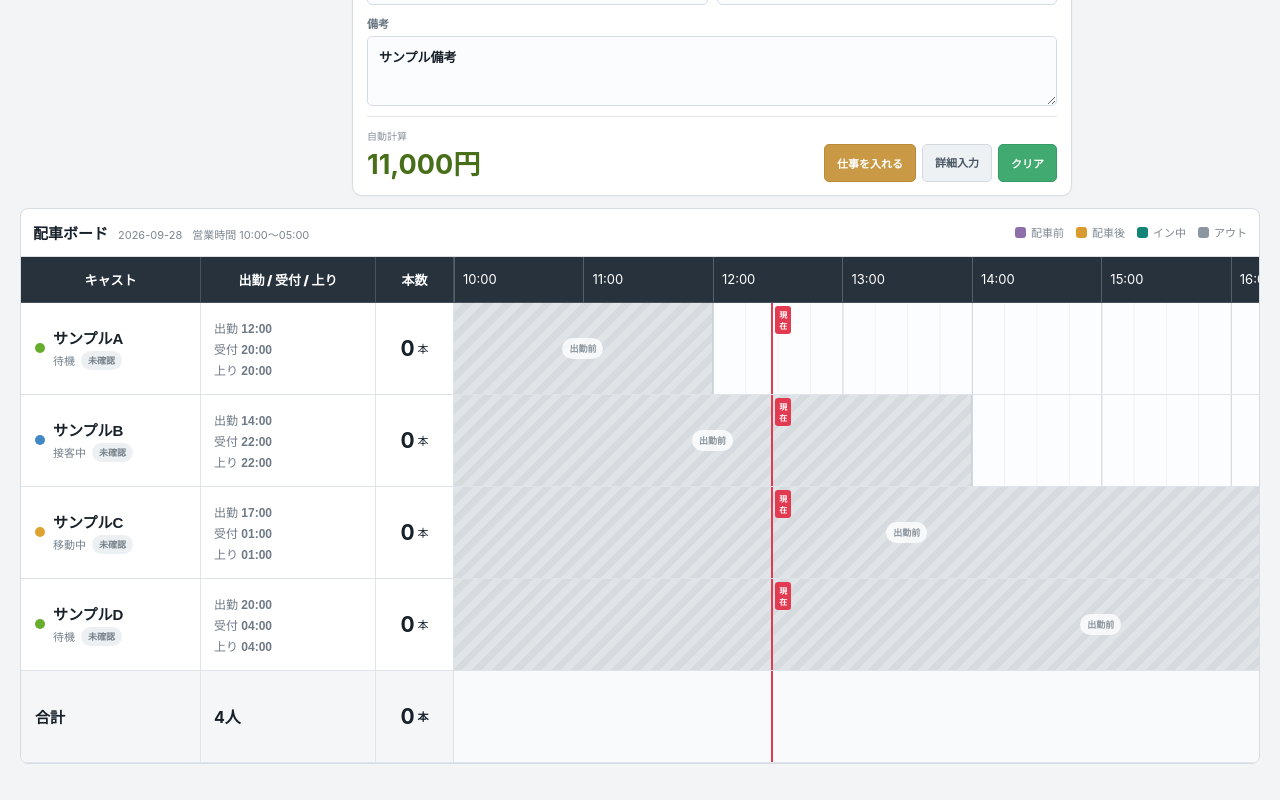
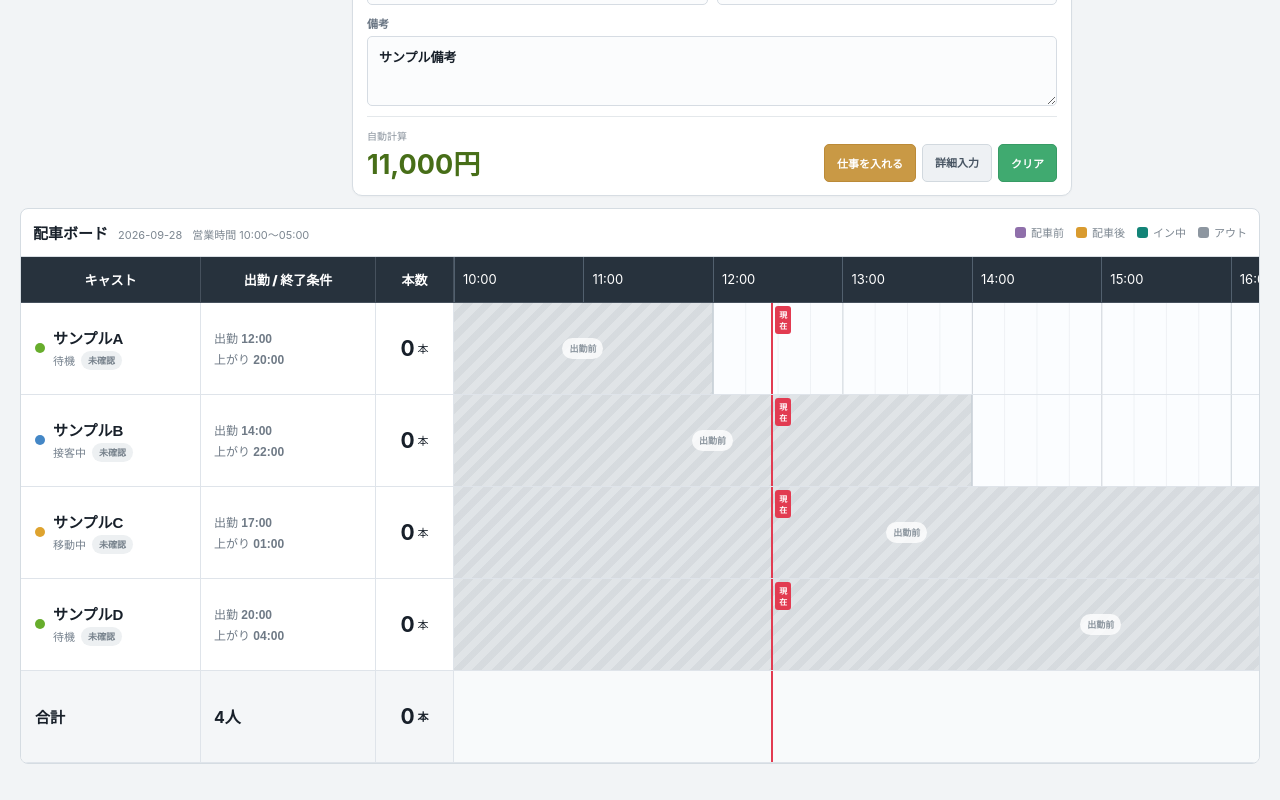
Before and after one commit to admozisan-design/night-desk, a Next.js app: page / in a window 1280 px wide. Shown: the part 868-1668 px from the top of the page. Built offline with nearby package versions, Linux system fonts and the light colour scheme.

Commit message:
Use single shift end condition on dispatch board

```diff
--- a/app/page.tsx
+++ b/app/page.tsx
@@ -5,7 +5,7 @@ import { FormEvent, useEffect, useMemo, useState } from "react";
 import { casts as defaultCasts, defaultPricingConfig, defaultStoreSettings, drivers as defaultDrivers, hotels as defaultHotels, options as defaultOptions } from "@/lib/mock-data";
 import { calculateOrderTotal, formatYen } from "@/lib/pricing";
 import { deleteOrder, loadCasts, loadDrivers, loadHotels, loadOptions, loadOrders, loadPricing, loadStoreSettings, saveCasts, saveOrder, updateOrder } from "@/lib/storage";
-import type { Cast, CastAttendanceStatus, CastStatus, Driver, Hotel, Order, OrderStatus, PricingConfig, StoreOption } from "@/lib/types";
+import type { Cast, CastAttendanceStatus, CastShiftEndType, CastStatus, Driver, Hotel, Order, OrderStatus, PricingConfig, StoreOption } from "@/lib/types";
 
 const BOARD_START = 10 * 60;
 const BOARD_MINUTES = 19 * 60;
@@ -141,7 +141,7 @@ export default function DashboardPage(){
   const [date,setDate] = useState(()=>dateInputValue(new Date()));
   const [detailCastId,setDetailCastId] = useState<string|null>(null);
   const [shiftEditCastId,setShiftEditCastId] = useState<string|null>(null);
-  const [shiftDraft,setShiftDraft] = useState({start:"18:00",receptionEnd:"04:00",end:"04:00"});
+  const [shiftDraft,setShiftDraft] = useState<{start:string;endType:CastShiftEndType;endTime:string}>({start:"18:00",endType:"leave",endTime:"04:00"});
   const [selectedOrderId,setSelectedOrderId] = useState<string|null>(null);
   const [orderMode,setOrderMode] = useState<"menu"|"extend">("menu");
   const [editingOrderId,setEditingOrderId] = useState<string|null>(null);
@@ -300,8 +300,8 @@ export default function DashboardPage(){
     const nextShift={
       date,
       start:existing?.start ?? cast.shiftStart ?? "18:00",
-      receptionEnd:existing?.receptionEnd ?? existing?.end ?? cast.shiftEnd ?? "04:00",
-      end:existing?.end ?? cast.shiftEnd ?? "04:00",
+      endType:existing?.endType ?? "leave",
+      endTime:existing?.endTime ?? cast.shiftEnd ?? "04:00",
       working:existing?.working ?? true,
       attendance:existing?.attendance,
       ...changes
@@ -321,15 +321,15 @@ export default function DashboardPage(){
     const shift=castShiftForDate(cast,date);
     setShiftDraft({
       start:shift?.start ?? cast.shiftStart ?? "18:00",
-      receptionEnd:shift?.receptionEnd ?? shift?.end ?? cast.shiftEnd ?? "04:00",
-      end:shift?.end ?? cast.shiftEnd ?? "04:00"
+      endType:shift?.endType ?? "leave",
+      endTime:shift?.endTime ?? cast.shiftEnd ?? "04:00"
     });
     setShiftEditCastId(cast.id);
   }
 
   function saveQuickShift(){
     if(!shiftEditCast) return;
-    replaceCastShift(shiftEditCast,{start:shiftDraft.start,receptionEnd:shiftDraft.receptionEnd,end:shiftDraft.end,working:true});
+    replaceCastShift(shiftEditCast,{start:shiftDraft.start,endType:shiftDraft.endType,endTime:shiftDraft.endTime,working:true});
     setShiftEditCastId(null);
   }
 
@@ -705,7 +705,7 @@ export default function DashboardPage(){
       <div className="dispatchScroll boardZoomWrap">
         <div className="dispatchBoard wideBoard">
           <div className="dispatchHeader dispatchNameHead">キャスト</div>
-          <div className="dispatchHeader dispatchShiftHead">出勤 / 受付 / 上り</div>
+          <div className="dispatchHeader dispatchShiftHead">出勤 / 終了条件</div>
           <div className="dispatchHeader dispatchCountHead">本数</div>
           <div className="timelineHeader longTimeline">{hourLabels.map(hour=><div key={hour}>{hour}</div>)}</div>
 
@@ -715,11 +715,14 @@ export default function DashboardPage(){
             const shift=castShiftForDate(cast,date);
             const attendance=shift?.attendance;
             const unavailable=attendance==="absent" || attendance==="leftEarly";
-            const shiftStart=shift?.start ?? cast.shiftStart ?? "10:00";
-            const shiftEnd=shift?.end ?? cast.shiftEnd ?? "05:00";
-            const receptionEnd=shift?.receptionEnd ?? shiftEnd;
-            const availability=shiftAvailabilityPosition(shiftStart,shiftEnd);
-            const receptionClosed=receptionClosedPosition(receptionEnd,shiftEnd);
+            const shiftStart=shift?.start ?? cast.shiftStart ?? storeSettings.openTime;
+            const endType=shift?.endType ?? "leave";
+            const endTime=shift?.endTime ?? cast.shiftEnd ?? storeSettings.closeTime;
+            const timelineEnd=endType==="leave" ? endTime : storeSettings.closeTime;
+            const availability=shiftAvailabilityPosition(shiftStart,timelineEnd);
+            const receptionClosed=endType==="reception"
+              ? receptionClosedPosition(endTime,storeSettings.closeTime)
+              : null;
             return <div className={`dispatchRowContents ${unavailable?"isUnavailableCast":""}`} key={cast.id}>
               <div className="dispatchName">
                 <span className={`castStateDot ${cast.status}`}/>
@@ -736,8 +739,7 @@ export default function DashboardPage(){
               <div className="dispatchShift">
                 <button type="button" className="dispatchShiftQuick" onClick={()=>openShiftQuickEdit(cast)} title="出勤時間をクイック修正">
                   <span>出勤 <b>{shift?.start ?? cast.shiftStart ?? "--:--"}</b></span>
-                  <span>受付 <b>{shift?.receptionEnd ?? shift?.end ?? cast.shiftEnd ?? "--:--"}</b></span>
-                  <span>上り <b>{shift?.end ?? cast.shiftEnd ?? "--:--"}</b></span>
+                  <span>{(shift?.endType ?? "leave")==="reception" ? "受付終了" : "上がり"} <b>{shift?.endTime ?? cast.shiftEnd ?? "--:--"}</b></span>
                 </button>
               </div>
               <div className="dispatchCount"><strong>{castOrders.length}</strong><span>本</span></div>
@@ -759,9 +761,9 @@ export default function DashboardPage(){
                   </button>
                 })}
                 {!visibleOrders.length && !unavailable && <span className="emptyTimeline">空き</span>}
-                <div className="receptionClosedBlock" style={receptionClosed} title="受付終了後">
-                  <span>受付終了後</span>
-                </div>
+                {receptionClosed && <div className="receptionClosedBlock" style={receptionClosed} title="受付終了後">
+                  <span>受付終了後（事前予約のみ）</span>
+                </div>}
                 <div className="offShiftBlock before" style={{width:availability.beforeWidth}} title="出勤時間外">
                   <span>出勤前</span>
                 </div>
@@ -846,7 +848,7 @@ export default function DashboardPage(){
         </div>
         <div className="attendanceModalInfo">
           <div><span>日付</span><strong>{date}</strong></div>
-          <div><span>出勤予定</span><strong>{detailShift?.start ?? detailCast.shiftStart ?? "--:--"} 〜 {detailShift?.end ?? detailCast.shiftEnd ?? "--:--"}</strong></div>
+          <div><span>出勤予定</span><strong>{detailShift?.start ?? detailCast.shiftStart ?? "--:--"} / {(detailShift?.endType ?? "leave")==="reception" ? "受付終了" : "上がり"} {detailShift?.endTime ?? detailCast.shiftEnd ?? "--:--"}</strong></div>
           <div><span>現在状態</span><strong>{statusLabels[detailCast.status]}</strong></div>
         </div>
         <div className="attendanceModalSection">
@@ -880,11 +882,14 @@ export default function DashboardPage(){
           <label>出勤
             <input type="time" value={shiftDraft.start} onChange={e=>setShiftDraft(current=>({...current,start:e.target.value}))}/>
           </label>
-          <label>受付終了
-            <input type="time" value={shiftDraft.receptionEnd} onChange={e=>setShiftDraft(current=>({...current,receptionEnd:e.target.value}))}/>
+          <label>終了条件
+            <select value={shiftDraft.endType} onChange={e=>setShiftDraft(current=>({...current,endType:e.target.value as CastShiftEndType}))}>
+              <option value="reception">受付終了</option>
+              <option value="leave">上がり</option>
+            </select>
           </label>
-          <label>上がり
-            <input type="time" value={shiftDraft.end} onChange={e=>setShiftDraft(current=>({...current,end:e.target.value}))}/>
+          <label>時刻
+            <input type="time" value={shiftDraft.endTime} onChange={e=>setShiftDraft(current=>({...current,endTime:e.target.value}))}/>
           </label>
         </div>
         <div className="attendanceModalFooter">
```
